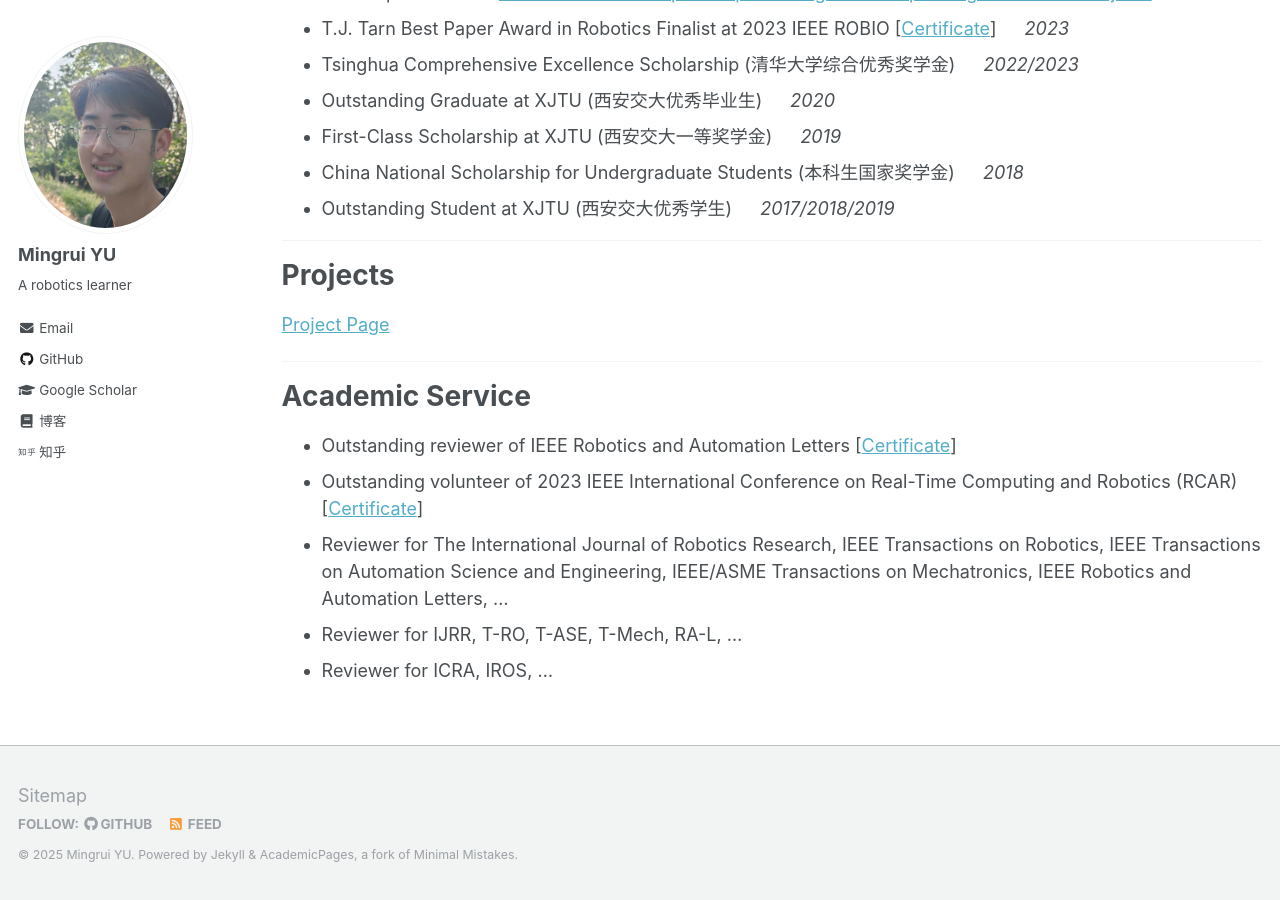
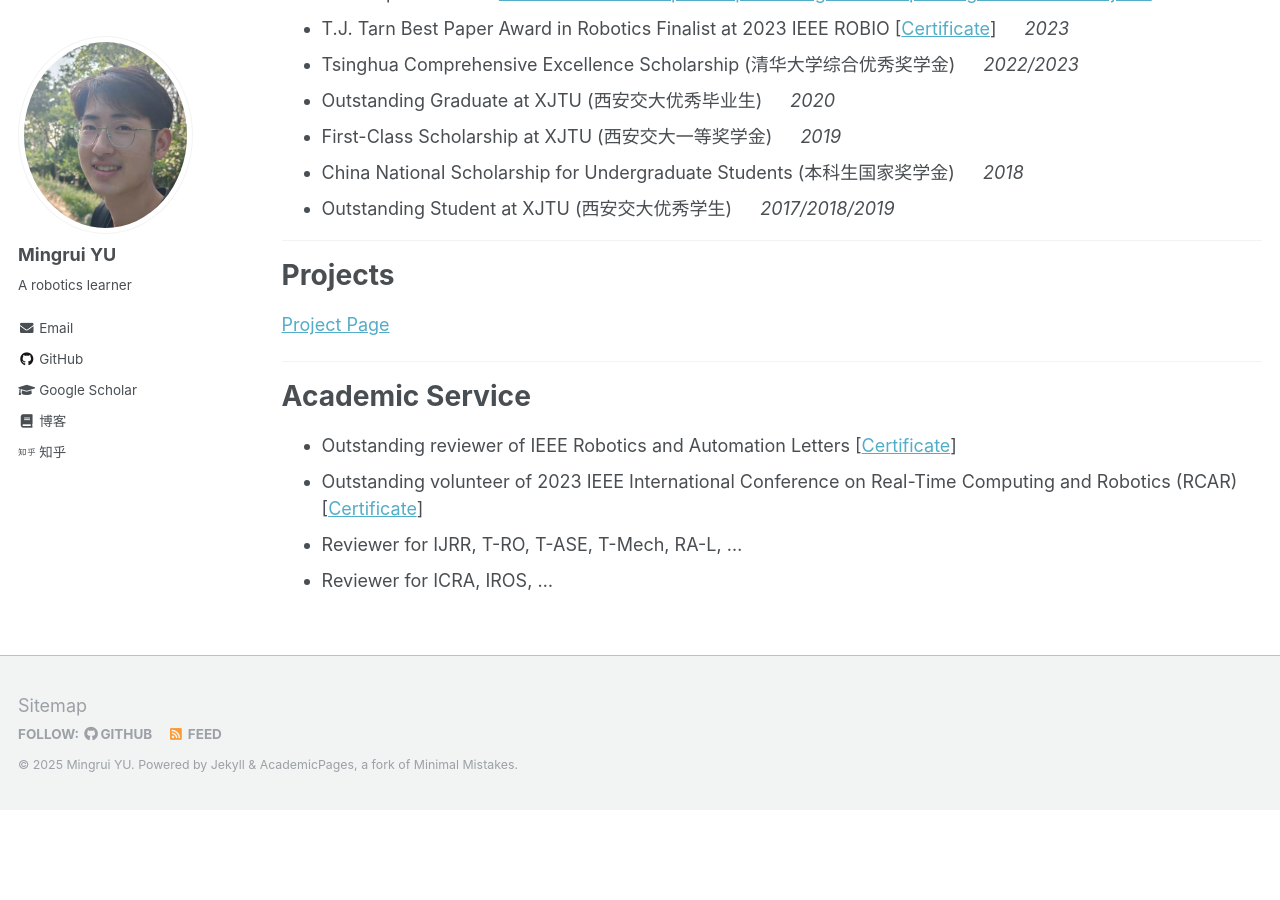
Before and after one commit to Mingrui-Yu/Mingrui-Yu.github.io, a Jekyll site: the page built from _pages/about.md, in a window 1280 px wide and 900 px high, scrolled down 3271 px. Built offline with Jekyll 4.4.1, drawn with Linux system fonts in a browser that asks for light colours; after the commit the page ends 4081 px from its top, so only the background shows below that.

Commit message:
Update about.md

```diff
--- a/_pages/about.md
+++ b/_pages/about.md
@@ -117,6 +117,5 @@ Topic: Reinforment learning for intelligent transportation system
 
 - Outstanding reviewer of IEEE Robotics and Automation Letters [[Certificate](https://mingrui-yu.github.io/files/24_RAL_outstanding_reviewer.jpg)]
 - Outstanding volunteer of 2023 IEEE International Conference on Real-Time Computing and Robotics (RCAR) [[Certificate](https://mingrui-yu.github.io/files/23_rcar_volunteer.pdf)]
-- Reviewer for The International Journal of Robotics Research, IEEE Transactions on Robotics, IEEE Transactions on Automation Science and Engineering, IEEE/ASME Transactions on Mechatronics, IEEE Robotics and Automation Letters, ...
 - Reviewer for IJRR, T-RO, T-ASE, T-Mech, RA-L, ...
 - Reviewer for ICRA, IROS, ...
```
